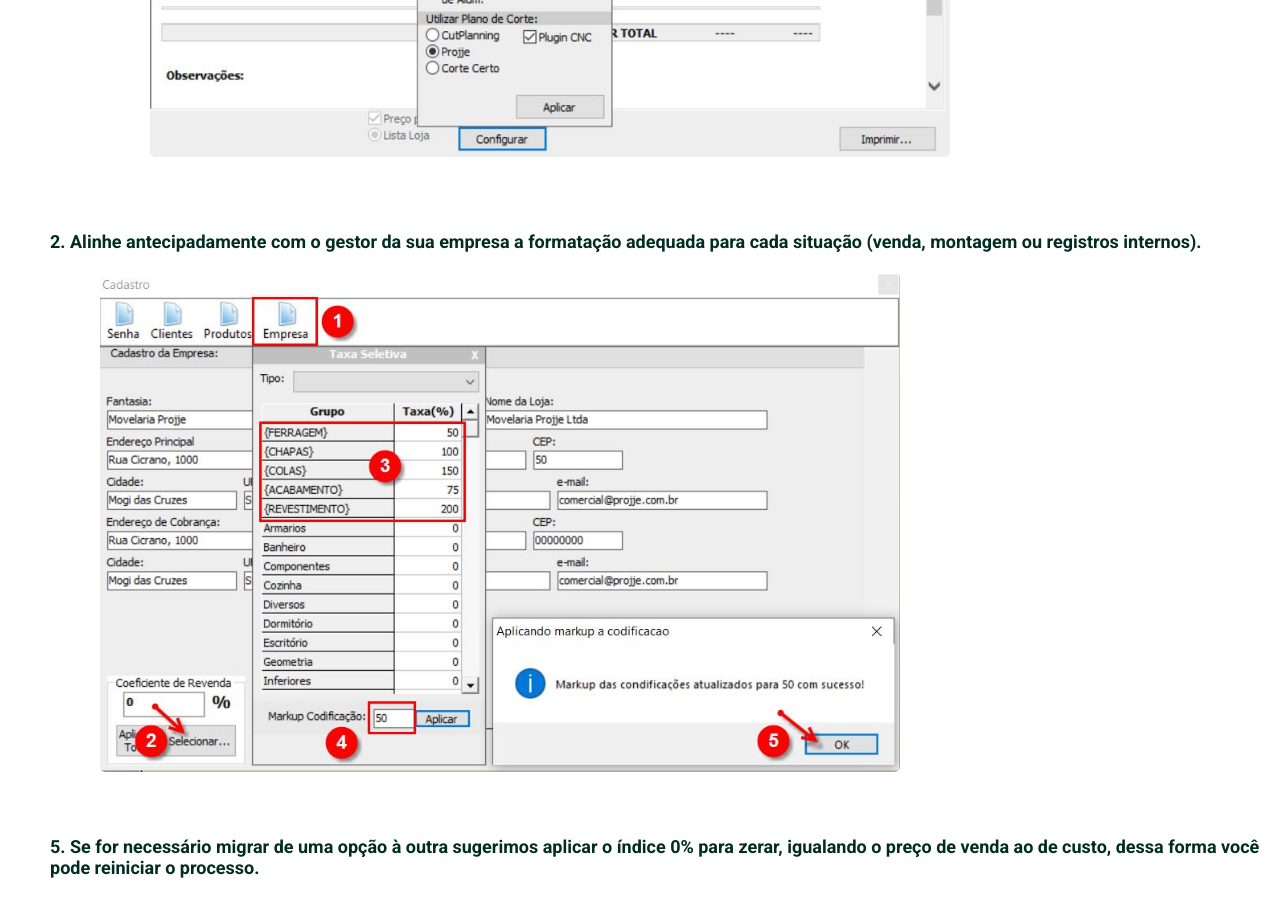
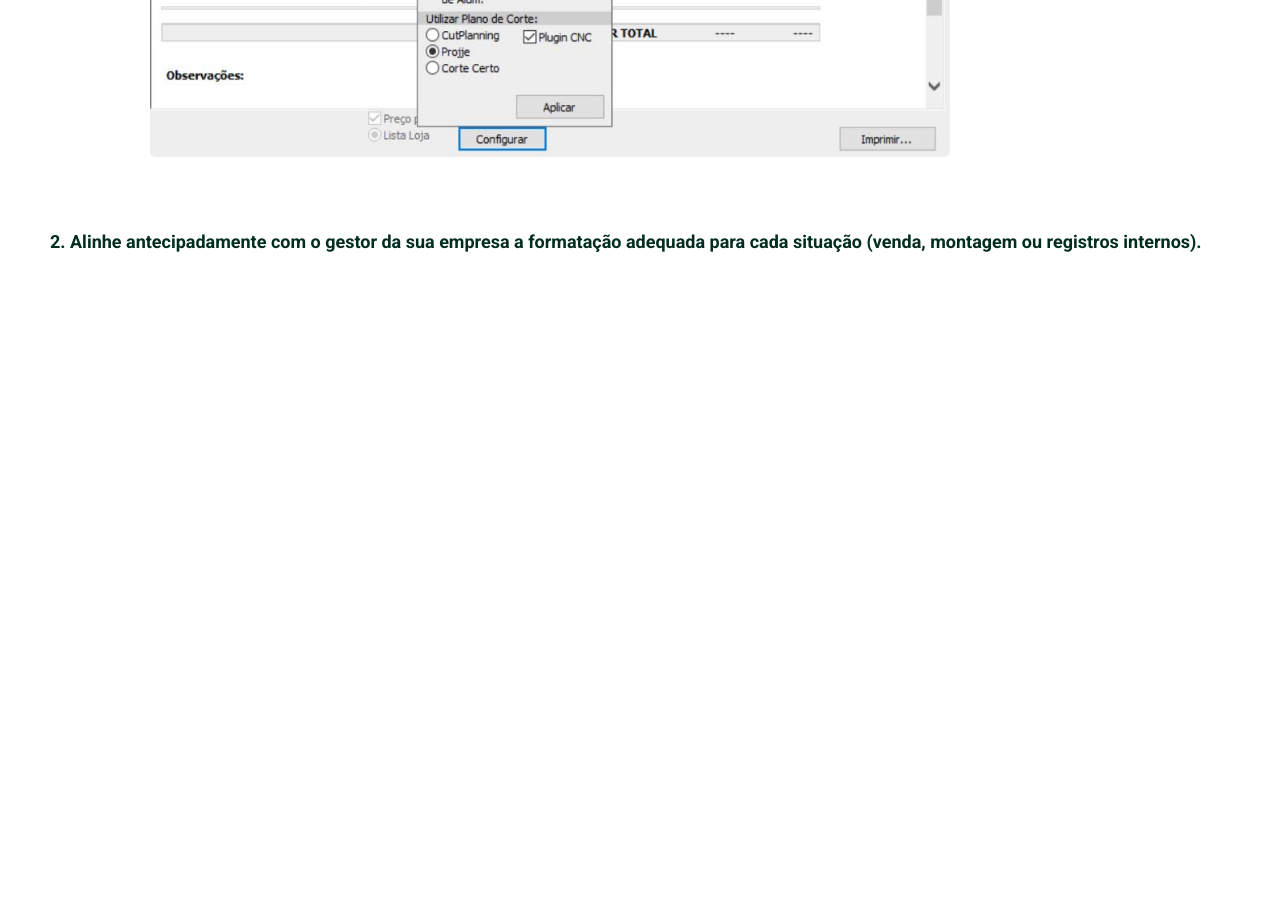
Before and after one commit to jeffersoNascimento/jornada_parceiro, a plain HTML site: page config.html in a window 1280 px wide. Shown: the part 2049-2965 px from the top of the page. After the commit the page ends 2349 px from the top, so only its background shows below. Drawn offline with Linux system fonts and the light colour scheme.

Commit message:
atualização

```diff
--- a/config.html
+++ b/config.html
@@ -32,13 +32,6 @@
             2. Alinhe antecipadamente com o gestor da sua empresa a formatação adequada para cada situação (venda, montagem ou registros internos).
         </p>
 
-
-            <img src="imagens/markup2.jpg" alt="inferiores" class="img">
-
-        <p>
-            5. Se for necessário migrar de uma opção à outra sugerimos aplicar o índice 0% para zerar, igualando o preço de venda ao de custo, dessa forma você pode reiniciar o processo.
-        </p>
-
         <br><br>
     </div>
 
```
Also changed, not shown: index.html (+1 -0 lines).
